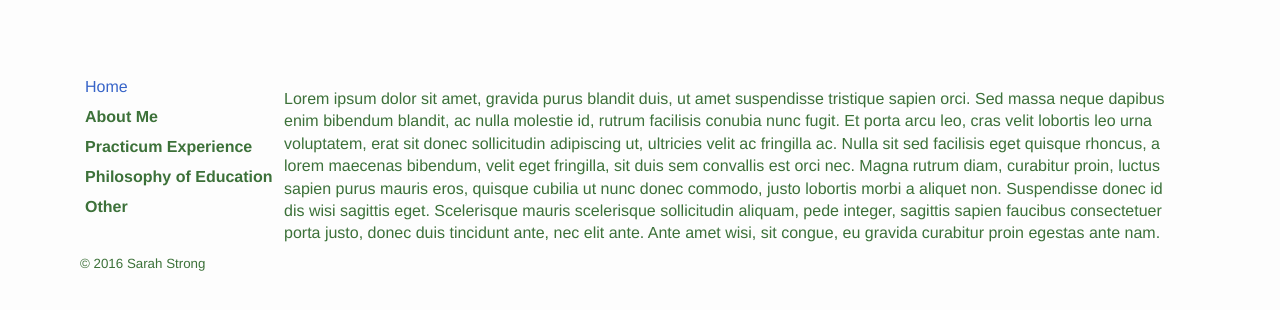
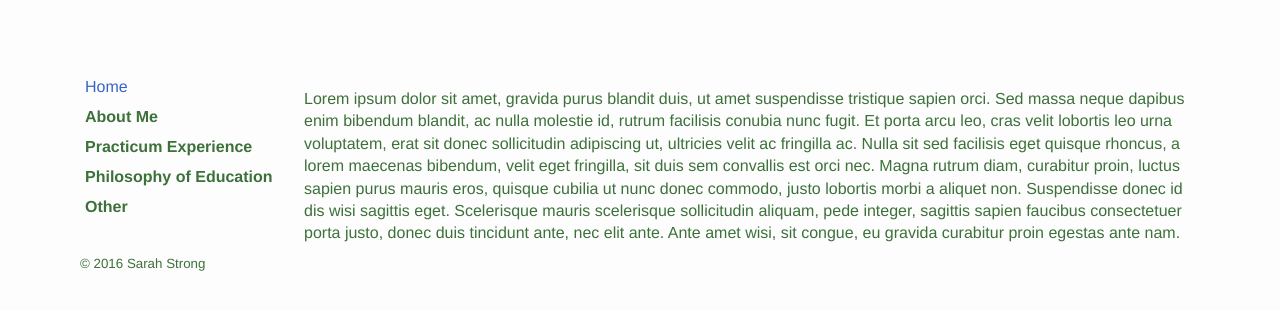
Before and after one commit to sarahstrong314/sarahstrong.ca, a Jekyll site: the page built from index.html, in a window 1280 px wide. Shown: the top 310 px of the page. Built offline with Jekyll 4.4.1, drawn with Linux system fonts in a browser that asks for light colours; nearby versions of some CDN libraries; library files that are not in the unit come from our copies.

Commit message:
Updated content width

```diff
--- a/css/main.css
+++ b/css/main.css
@@ -139,7 +139,7 @@ a.button:hover {
 #content {
   padding: 1.5em;
   position: absolute;
-  left: 260px;
+  left: 280px;
   margin-right: 3em;
   min-width: 450px;
 }
```
